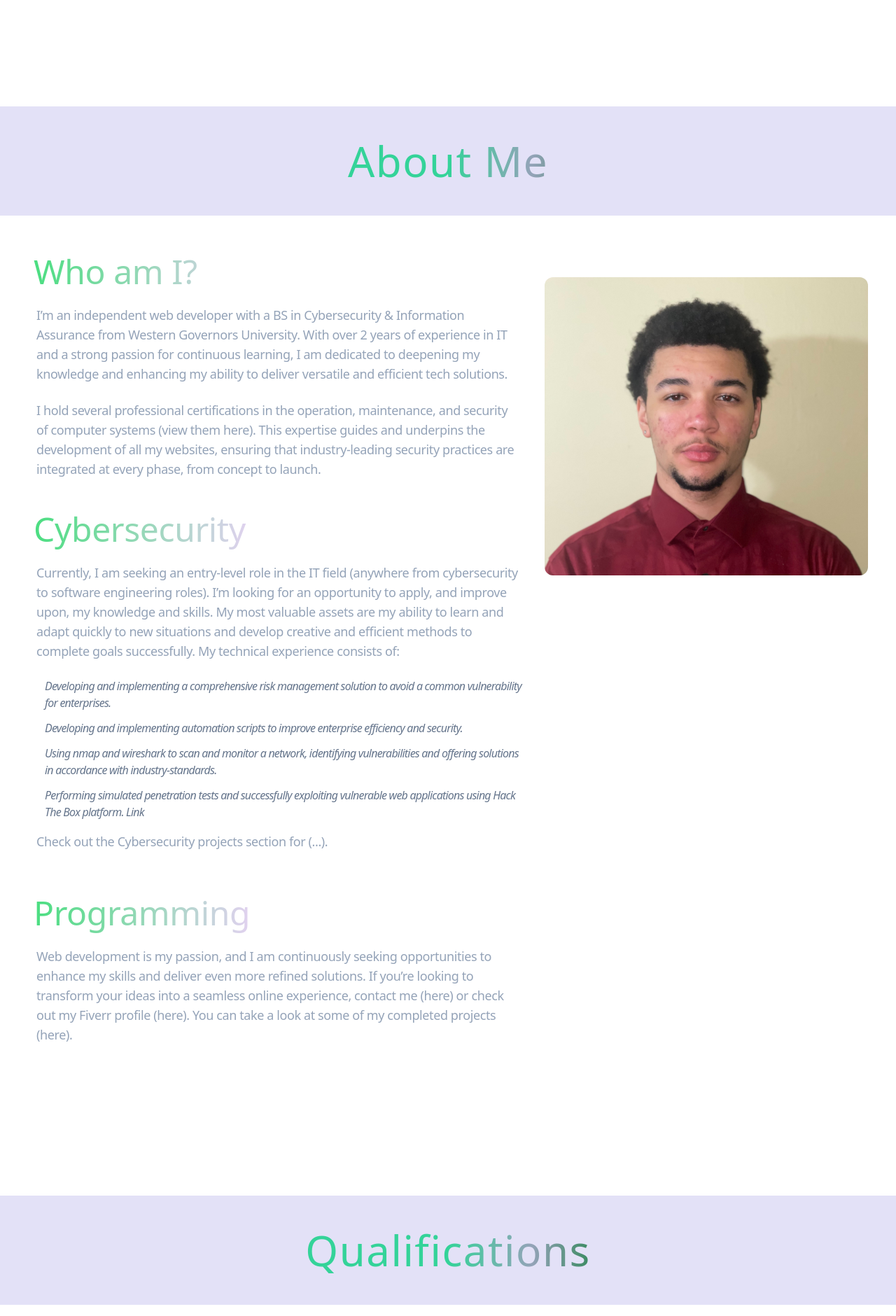
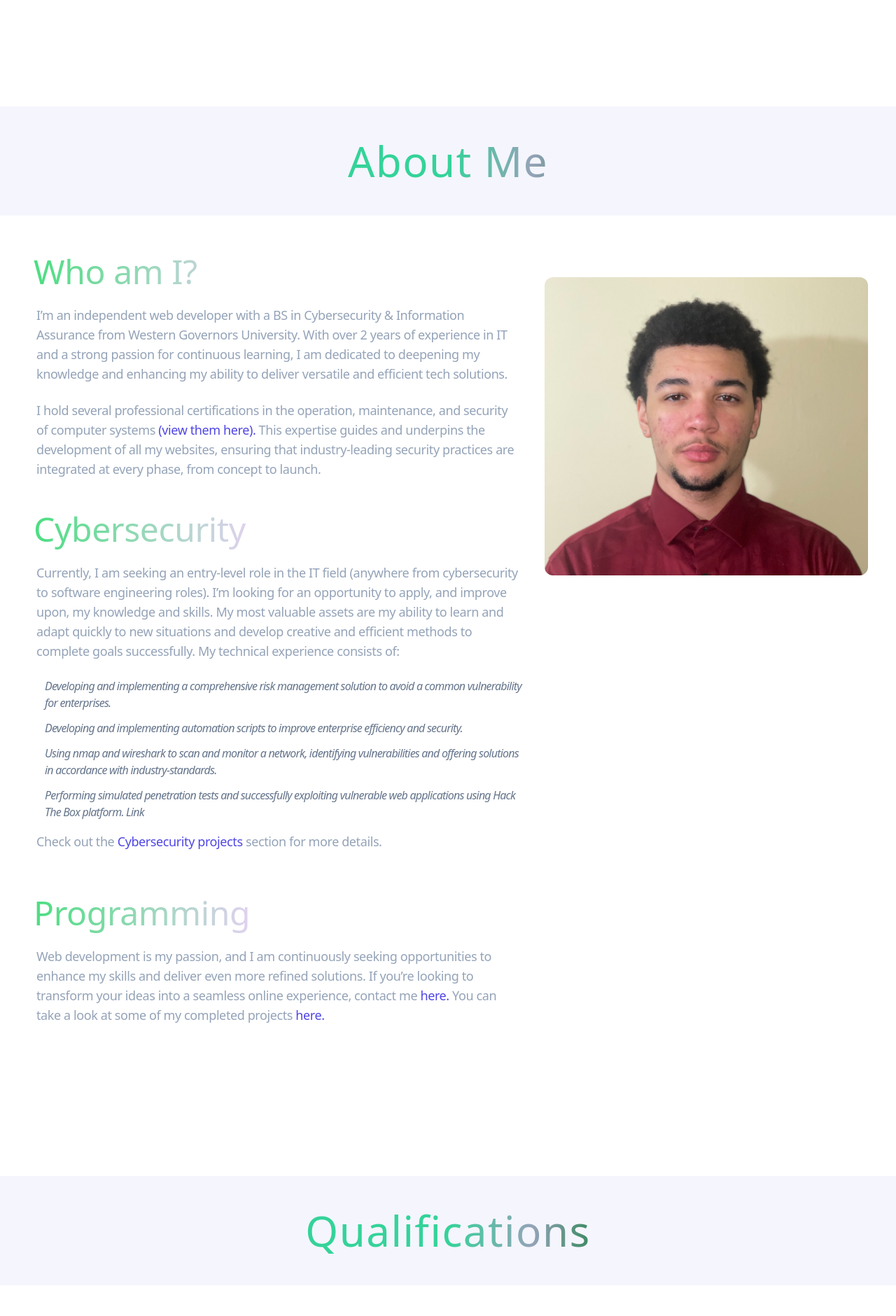
Before and after one commit to zayfriday/portfolio-web, a React (Create React App) app: page / in a window 1280 px wide. Shown: the part 880-2760 px from the top of the page at 70% size. Built offline with nearby package versions, Linux system fonts and the light colour scheme.

Commit message:
cleaned up info, minor apperance changes

```diff
--- a/src/components/About.js
+++ b/src/components/About.js
@@ -24,7 +24,7 @@ function About() {
              whileInView={{ opacity: 1, y: 0 }}
              initial={{ opacity: 0, y: -100 }}
              transition={{ duration: 0.5 }}
-             className='self-center mb-4 p-10 w-screen bg-indigo-700 bg-opacity-15'>
+             className='self-center mb-4 p-10 w-screen bg-indigo-700 bg-opacity-5'>
                 <motion.h2
                     whileInView={{ opacity: 1, y: 0 }}
                     initial={{ opacity: 0, y: -100 }}
@@ -41,7 +41,7 @@ function About() {
                     <motion.img
                      initial={{ x: 300, opacity: 0}}
                      whileInView={{ x: 0, opacity: 1}}
-                     transition={{ duration: 1 }}
+                     transition={{ duration: .75 }}
                      className='lg:mt-12 rounded-xl w-9/10 h-auto' src={pfp} alt="profile_pic" />
                 </div>
 
@@ -50,7 +50,7 @@ function About() {
                     <motion.h3
                      initial={{ x: -300, opacity: 0}}
                      whileInView={{ x: 0, opacity: 1}}
-                     transition={{ duration: 0.75 }}
+                     transition={{ duration: 0.5 }}
                      className='block lg:text-left py-6 text-4xl lg:text-5xl font-extralight
                      bg-gradient-to-r from-green-400 via-fuchsia-200 to-green-700 bg-clip-text text-transparent'>
                         Who am I?
@@ -58,7 +58,7 @@ function About() {
                     <motion.p
                     initial={{ x: -300, opacity: 0}}
                     whileInView={{ x: 0, opacity: 1}}
-                    transition={{ duration: 1 }}
+                    transition={{ duration: .5 }}
                     className='pb-6 pl-1'>
                         I’m an independent web developer with a BS in Cybersecurity & Information Assurance from Western Governors University.
                         With over 2 years of experience in IT and a strong passion for continuous learning, I am dedicated to deepening my knowledge
@@ -68,9 +68,10 @@ function About() {
                     <motion.p
                     initial={{ x: -300, opacity: 0}}
                     whileInView={{ x: 0, opacity: 1}}
-                    transition={{ duration: 1 }}
+                    transition={{ duration: .5 }}
                     className='pb-6 pl-1'>
-                        I hold several professional certifications in the operation, maintenance, and security of computer systems (view them here).
+                        I hold several professional certifications in the operation, maintenance, and security of computer systems
+                        <a href="#certs" className='text-indigo-600 hover:text-indigo-900'> (view them here). </a>
                         This expertise guides and underpins the development of all my websites, ensuring that industry-leading security practices are integrated at every phase,
                         from concept to launch.
                     </motion.p>
@@ -80,7 +81,7 @@ function About() {
                         <motion.h3
                          initial={{ x: -300, opacity: 0}}
                          whileInView={{ x: 0, opacity: 1}}
-                         transition={{ duration: 1 }}
+                         transition={{ duration: .5 }}
                          className='block lg:text-left py-6 text-4xl lg:text-5xl font-extralight
                          bg-gradient-to-r from-green-400 via-fuchsia-200 to-green-700 bg-clip-text text-transparent'>
                             Cybersecurity
@@ -89,7 +90,7 @@ function About() {
                         <motion.p
                         initial={{ x: -300, opacity: 0}}
                         whileInView={{ x: 0, opacity: 1}}
-                        transition={{ duration: 1 }}
+                        transition={{ duration: .5 }}
                         className='pb-6 pl-1'>
                             Currently, I am seeking an entry-level role in the IT field (anywhere from cybersecurity to software engineering roles).
                             I’m looking for an opportunity to apply, and improve upon, my knowledge and skills. My most valuable assets are
@@ -100,7 +101,7 @@ function About() {
                         <motion.ul
                          initial={{ x: -300, opacity: 0}}
                          whileInView={{ x: 0, opacity: 1}}
-                         transition={{ duration: 1.2 }}
+                         transition={{ duration: .6 }}
                          className='pl-4 pb-1 text-base tracking-tighter text-slate-500 italic'>
                             <li className='pb-3'>
                                 Developing and implementing a comprehensive risk management solution to avoid a common vulnerability for enterprises.
@@ -119,9 +120,9 @@ function About() {
                         <motion.p
                          initial={{ x: -300, opacity: 0}}
                          whileInView={{ x: 0, opacity: 1}}
-                         transition={{ duration: 1 }}
+                         transition={{ duration: .5 }}
                          className='pb-6 pl-1'>
-                            Check out the Cybersecurity projects section for (...).
+                            Check out the <a href="#cyber-proj" className='text-indigo-600 hover:text-indigo-900'> Cybersecurity projects </a> section for more details.
                         </motion.p>
                     </div>
 
@@ -138,11 +139,13 @@ function About() {
                         <motion.p
                         initial={{ x: -300, opacity: 0}}
                         whileInView={{ x: 0, opacity: 1}}
-                        transition={{ duration: 1 }}
+                        transition={{ duration: .5 }}
                         className='pb-6 pl-1'>
                             Web development is my passion, and I am continuously seeking opportunities to enhance my skills and deliver even more refined solutions.
-                            If you’re looking to transform your ideas into a seamless online experience, contact me (here) or check out my Fiverr profile (here).
-                            You can take a look at some of my completed projects (here).
+                            If you’re looking to transform your ideas into a seamless online experience, contact me
+                            <a href="#contact" className='text-indigo-600 hover:text-indigo-900'> here. </a>
+                            You can take a look at some of my completed projects
+                            <a href="#web-proj" className='text-indigo-600 hover:text-indigo-900'> here.</a>
                         </motion.p>
                     </div>
                 </motion.div>
--- a/src/components/Footer.js
+++ b/src/components/Footer.js
@@ -2,7 +2,7 @@ import React from 'react'
 
 function Footer() {
   return (
-    <div className='w-screen bg-fuchsia-800 bg-opacity-15 py-10 flex flex-col items-center'>
+    <div className='w-screen bg-fuchsia-800 bg-opacity-15 p-8 flex flex-col items-center lg:items-end'>
         <p className='pt-2 pb-8 tracking-tighter text-sm'> @ 2024, Created by Isaiah Friday </p>
     </div>
   )
--- a/src/components/Hero.js
+++ b/src/components/Hero.js
@@ -28,7 +28,7 @@ function Hero() {
 
                 <div className='w-full flex flex-col items-center'>
                     <motion.h1
-                     initial={{opactiy: 0, x:-100}}
+                     initial={{opactiy: 0, x:-300}}
                      animate={{opacity: 1, x: 0}}
                      transition={{ duration: 0.5 }}
                      viewport={{ once: true, scroll: true }}
@@ -38,7 +38,7 @@ function Hero() {
                     <motion.span
                      initial={{ x: -300, opactiy: 0 }}
                      animate={{ x: 0, opacity: 1 }}
-                     transition={{ duration: 1 }}
+                     transition={{ duration: 0.75 }}
                      viewport={{ once: true }}
                      className='bg-gradient-to-r from-emerald-400 via-fuchsia-200 to-violet-700
                      bg-clip-text text-3xl font-extralight text-transparent pb-4 text-center'>
@@ -47,7 +47,7 @@ function Hero() {
                     <motion.div
                         initial={{ x: -300, opactiy: 0 }}
                         animate={{ x: 0, opacity: 1 }}
-                        transition={{ duration: 1.3 }}
+                        transition={{ duration: 1 }}
                         viewport={{ once: true }}
                         className=''>
                             <Technologies />
--- a/src/components/Projects.js
+++ b/src/components/Projects.js
@@ -3,7 +3,7 @@ import { motion } from "framer-motion"
 import logo from '../assets/sample-logo.jpeg'
 import wgu_cap from '../assets/PGSBPP.pdf'
 import wgu_cap_pic from '../assets/PGSBPP_thumb.png'
-import mcjm_pic from '../assets/MCJM_thumb.png'
+import mcjm_pic from '../assets/newMCJM-thumb.png'
 
 function Projects() {
     return (
@@ -13,7 +13,7 @@ function Projects() {
                 whileInView={{ opacity: 1, y: 0 }}
                 initial={{ opacity: 0, y: -100 }}
                 transition={{ duration: 0.5 }}
-                className='self-center mb-4 p-10 w-screen bg-indigo-700 bg-opacity-15'>
+                className='self-center mb-4 p-10 w-screen bg-indigo-700 bg-opacity-5'>
                 <motion.h2
                     whileInView={{ opacity: 1, y: 0 }}
                     initial={{ opacity: 0, y: -100 }}
@@ -90,7 +90,7 @@ function Projects() {
                 Cybersecurity
             </motion.h2>
 
-            <div id="web-proj" className='flex flex-wrap items-start justify-center lg:justify-start'>
+            <div id="cyber-proj" className='flex flex-wrap items-start justify-center lg:justify-start'>
                 {/* picture div */}
                 <motion.div
                     whileInView={{ opacity: 1, x: 0 }}
--- a/src/components/Qualifications.js
+++ b/src/components/Qualifications.js
@@ -10,7 +10,7 @@ function Qualifications() {
              whileInView={{ opacity: 1, y: 0 }}
              initial={{ opacity: 0, y: -100 }}
              transition={{ duration: 0.5 }}
-             className='self-center mb-4 p-10 w-screen bg-indigo-700 bg-opacity-15'>
+             className='self-center mb-4 p-10 w-screen bg-indigo-700 bg-opacity-5'>
                 <motion.h2
                     whileInView={{ opacity: 1, y: 0 }}
                     initial={{ opacity: 0, y: -100 }}
@@ -31,7 +31,7 @@ function Qualifications() {
                     Education
                 </motion.h4>
 
-                <a className='relative group w-full lg:w-4/5 p-2 flex justify-center items-center'>
+                <a id="degree" className='relative group w-full lg:w-4/5 p-2 flex justify-center items-center'>
                     <motion.img
                      initial={{ x: -100, opacity: 0 }}
                      whileInView={{ x: 0, opacity: 1 }}
@@ -67,7 +67,7 @@ function Qualifications() {
                 </motion.p>
             </div>
 
-            <motion.div className='w-full border-b border-slate-700 border-opacity-50 my-4' />
+            <motion.div id="certs" className='w-full border-b border-slate-700 border-opacity-50 py-2' />
 
             {/* Certifications view, 2 columns for lg screen, 1 for smaller  */}
             <motion.h4
@@ -79,9 +79,8 @@ function Qualifications() {
                     Certifications
             </motion.h4>
 
-            <div className='w-full lg:w-4/7 flex flex-wrap px-4 py-2'>
-
-                <div className='w-full lg:w-1/2 flex flex-col pb-4 items-center text-center p-2'>
+            <div className='w-full lg:w-4/7 flex flex-wrap px-2 py-2'>
+                <div className='w-full lg:w-1/2 flex flex-col pb-4 items-center text-center'>
                     <motion.h4
                         initial={{ x: -100, opacity: 0 }}
                         whileInView={{ x: 0, opacity: 1 }}
@@ -97,7 +96,6 @@ function Qualifications() {
                         Nov 2024
                     </motion.p>
                 </div>
-
                 <div className='w-full lg:w-1/2 text-lg flex flex-col pb-4 items-center p-2'>
                     <motion.h4
                         initial={{ x: -100, opacity: 0 }}
@@ -114,7 +112,6 @@ function Qualifications() {
                         Sep 2024
                     </motion.p>
                 </div>
-
                 <div className='w-full lg:w-1/2 text-lg flex flex-col pb-4 items-center p-2'>
                     <motion.h4
                         initial={{ x: -100, opacity: 0 }}
@@ -131,13 +128,12 @@ function Qualifications() {
                         Aug 2024
                     </motion.p>
                 </div>
-
                 <div className='w-full lg:w-1/2 flex flex-col pb-4 items-center text-center p-2'>
                     <motion.h4
                         initial={{ x: -100, opacity: 0 }}
                         whileInView={{ x: 0, opacity: 1 }}
                         transition={{ duration: 1 }}
-                        className='text-xl'>
+                        className='text-lg'>
                             <a className='text-slate-600 italic tracking-tight'>Linux Profesional Institute, </a> Linux Essentials
                     </motion.h4>
                     <motion.p
@@ -148,7 +144,6 @@ function Qualifications() {
                         May 2024
                     </motion.p>
                 </div>
-
                 <div className='w-full lg:w-1/2 text-lg flex flex-col pb-4 items-center p-2'>
                     <motion.h4
                         initial={{ x: -100, opacity: 0 }}
@@ -165,7 +160,6 @@ function Qualifications() {
                             May 2024
                     </motion.p>
                 </div>
-
                 <div className='w-full lg:w-1/2 text-lg flex flex-col pb-4 items-center p-2'>
                     <motion.h4
                         initial={{ x: -100, opacity: 0 }}
@@ -182,7 +176,6 @@ function Qualifications() {
                             Dec 2023
                     </motion.p>
                 </div>
-
                 <div className='w-full lg:w-1/2 text-lg flex flex-col pb-4 items-center p-2'>
                     <motion.h4
                         initial={{ x: -100, opacity: 0 }}
@@ -198,14 +191,13 @@ function Qualifications() {
                         className='tracking-tighter text-sm text-gray-700'>
                             Aug 2023
                     </motion.p>
-
                     <div className='w-full lg:w-1/2 text-lg flex flex-col pb-4 items-center p-2'>
                         <motion.h4
                             initial={{ x: -100, opacity: 0 }}
                             whileInView={{ x: 0, opacity: 1 }}
                             transition={{ duration: 1 }}
                             className='text-lg'>
-                       <a className='text-gray-600 italic'>Axelos, </a>ITIL Foundation
+                                <a className='text-gray-600 italic tracking-tight'>Axelos, </a>ITIL Foundation
                         </motion.h4>
                         <motion.p
                             initial={{ x: -100, opacity: 0 }}
```
Also changed, not shown: src/components/Contact.js (+2 -9 lines), src/assets/newMCJM-thumb.png (added). Lines whose indentation alone changed are shown as unchanged.
